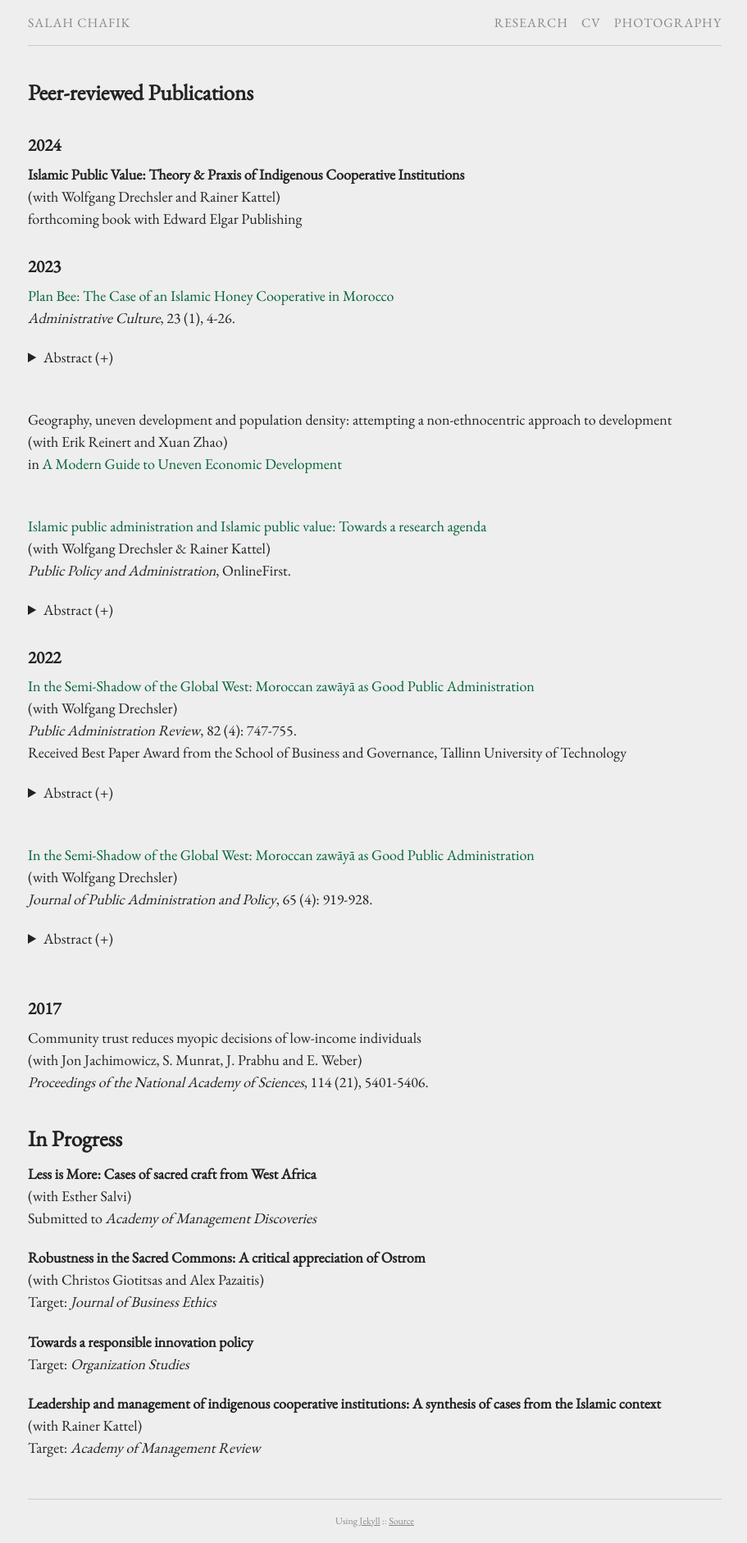
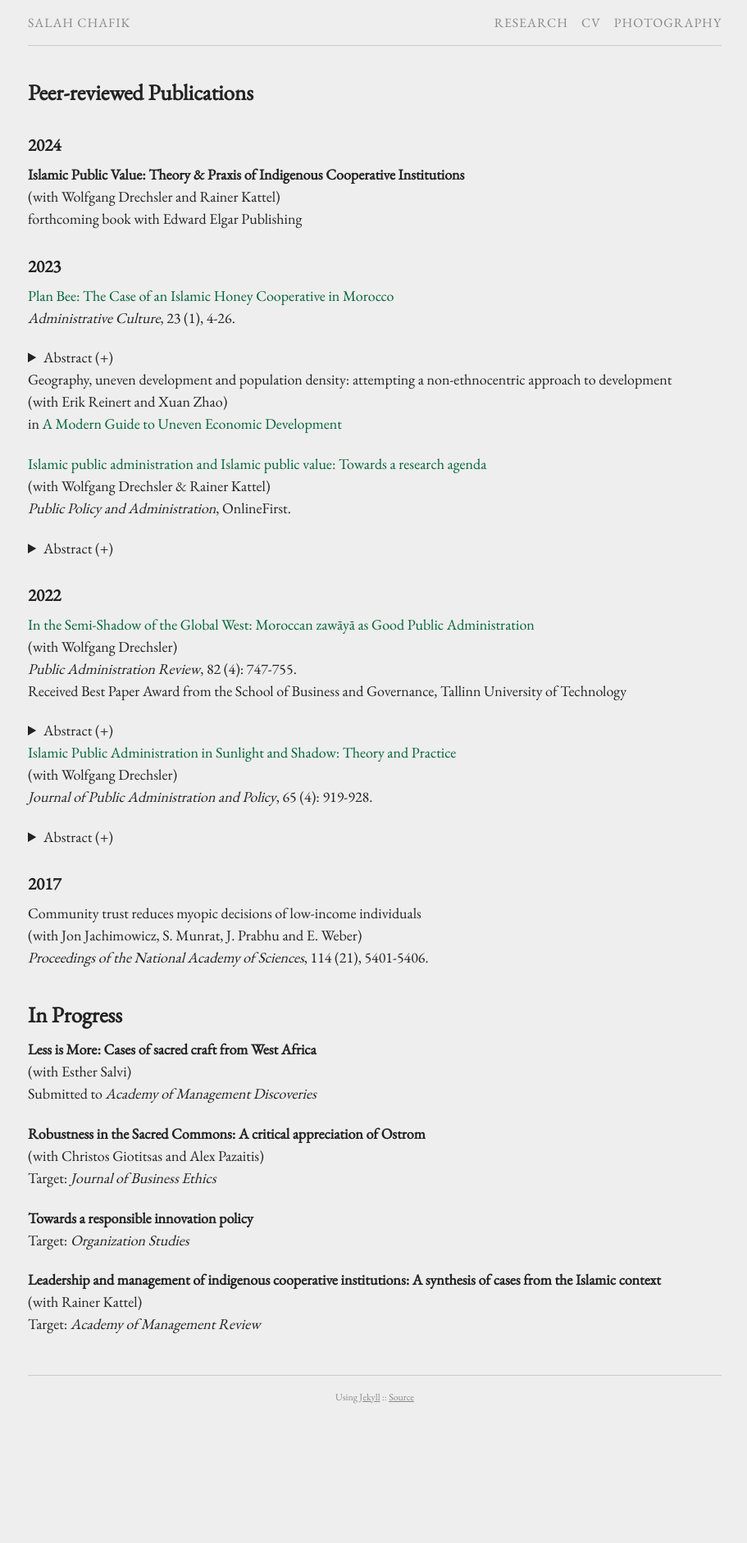
Before and after one commit to schafik/schafik.github.io, a Jekyll site: the page built from research.md, in a window 1280 px wide. Shown: the whole page at 82% size, without its empty margins (183-1094 px from the left). Built offline with Jekyll 4.4.1, drawn with Linux system fonts in a browser that asks for light colours; comment, search, counter and statistics services are not loaded; our own code applies the rules of GitHub Pages for plain Markdown files; after the commit the page ends 1731 px from its top, so only the background shows below that.

Commit message:
Update research.md

```diff
--- a/research.md
+++ b/research.md
@@ -21,13 +21,12 @@ permalink: /research/
   <details><summary> Abstract (+) </summary>
 
    <blockquote><p align="left"> Taddaret Inzerki is an indigenous honey cooperative (i.e. apiary) in rural Morocco that has operated autonomously for centuries. To understand the devolved status of the apiary, and accordingly, explore the often overlooked field of (non-Western) traditional community-based administrative systems and practices, this essay first provides a brief summary of devolution theory (based on Althusius’ Politica) and the track record of similar policies in the context of natural resource management. The case of Taddaret Inzerki, which is the core contribution of the essay, is then presented along the lines of a Geertzian thick description, revealing both the apiary’s historical foundation and its three enduring institutional goals stemming from the rules of the commons: ensuring the welfare of bees, properly treating fellow beekeepers, and fulfilling Islamic requisites. The result for the villagers upholding their sacred craft of Islamic beekeeping is that they are able to generate a reliable livelihood and preserve their shared natural resource commons. However, this essay argues that this administrative arrangement also proves beneficial at the national and even global level, and concludes by suggesting potential avenues of future research.<br></p> </blockquote>
-   </details> <br />
+   </details>
 
 
   Geography, uneven development and population density: attempting a non-ethnocentric approach to development <br />
   (with Erik Reinert and Xuan Zhao)<br />
   in [A Modern Guide to Uneven Economic Development](https://www.e-elgar.com/shop/gbp/a-modern-guide-to-uneven-economic-development-9781788976534.html) <br />
-  <br />
 
 
   [Islamic public administration and Islamic public value: Towards a research agenda](/f/Drechsler et al – IPA and IPV PPA.pdf) <br />
@@ -52,9 +51,9 @@ permalink: /research/
 
    <blockquote>
    <p align="left"> The 2020 international protests addressing structural racism and colonial legacies have also questioned Western ascendancy on defining (good) governance. Non-Western traditional forms of governance surviving today, despite not receiving much academic attention, pose an obvious alternative. This study analyses key indigenous institutions in Morocco known as *zawāyā*, and in doing so, fills some of the lacunae on Islamic-African public administration. Drawing from novel data collected via ethnographic fieldwork across three domains of public service provision, the authors, apparently for the first time in such a context, present a public administration that is functional in its operation, delivering on its goals, and on both counts markedly different from the global-Western mainstream. Our results uncover a public administration that (1) coexists with a larger state, (2) delivers coproduced services, and (3) merits recognition.<br></p> </blockquote>
-   </details><br />
+   </details>
 
-[In the Semi‐Shadow of the Global West: Moroccan zawāyā as Good Public Administration](/f/Drechsler and Chafik - Theory and Practice.pdf)<br />
+[Islamic Public Administration in Sunlight and Shadow: Theory and Practice](/f/Drechsler and Chafik - Theory and Practice.pdf)<br />
   (with Wolfgang Drechsler)<br />
   *Journal of Public Administration and Policy*, 65 (4): 919-928.<br />
 
@@ -62,7 +61,7 @@ permalink: /research/
 
    <blockquote>
    <p align="left"> The combination of theoretical principles and centuries-old, yet still functional, practices and institutions that together form the Islamic paradigm of public administration (PA) have customarily been absent from both academic literature and PA reform policies, not least in the NISPAcee region. With, e. g., the arrival of Peter’s *Administrative Traditions* last year, however, Islamic PA has now been positioned within the mainstream, that is, recognized as a legitimate, contextually relevant alternative to the global-Western paradigm. Accordingly, this article aims to further delineate the Islamic PA tradition by discussing its positionality and significance within Non-Western PA, surveying its normative principles, exploring a set of contemporary case studies in Turkey, Uzbekistan, and Morocco, and concluding with a broader reflection on the importance of contextuality and heterogeneity for good PA.<br></p> </blockquote>
-   </details><br />
+   </details>
 
 ### 2017
   Community trust reduces myopic decisions of low-income individuals<br />
```
